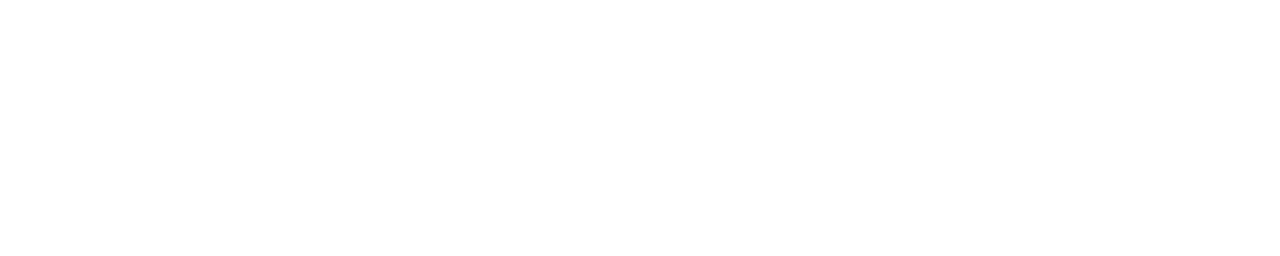
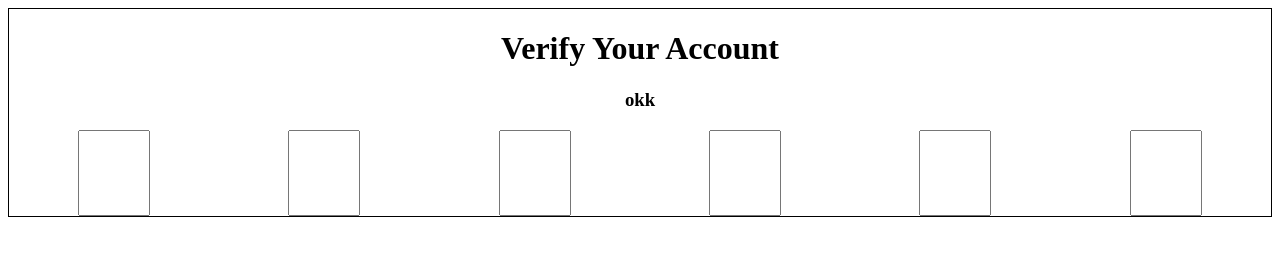
Before and after one commit to acciojob/OTP-pathania0001, a website: page main.html in a window 1280 px wide. Drawn offline with Linux system fonts and the light colour scheme.

Commit message:
created a submission

```diff
--- a/main.html
+++ b/main.html
@@ -8,6 +8,19 @@
 
 <body>
 	<!-- the entire body must be written by student -->
+
+	<div class="container">
+		<h1 id="verification_heading">Verify Your Account</h1>
+		<h3 id="verification_subtext">okk</h3>
+		<div class="code-container">
+			<div class="code"><input id="code-1" name="code-1" type="number"></div>
+			<div class="code"><input id="code-2" name="code-2" type="number"></div>
+			<div class="code"><input id="code-3" name="code-3" type="number"></div>
+			<div class="code"><input id="code-4" name="code-4" type="number"></div>
+			<div class="code"><input id="code-5" name="code-5" type="number"></div>
+			<div class="code"><input id="code-6" name="code-6" type="number"></div>
+		</div>
+	</div>
     <script type="text/javascript" src="./script.js">
 </script>
 
--- a/script.js
+++ b/script.js
@@ -1 +1,19 @@
 //your JS code here. If required.
+const inputs = document.querySelectorAll("input");
+//inputs[0].focus();
+inputs.forEach((input,index)=>{
+	input.addEventListener("input",(e)=>{
+		if(input.value.length===1){
+			index<inputs.length-1 ? inputs[index+1].focus()
+				: input.blur();
+		}
+	})
+
+	input.addEventListener("keydown",(e)=>{
+    if(e.key === "Backspace")
+	{
+		input.value="";
+		index>=1 ? inputs[index-1].focus():input.blur();
+	}
+	})
+})
--- a/styles.css
+++ b/styles.css
@@ -1 +1,20 @@
 /*  your css code here. If applicable */
+.container{
+   text-align:center;
+	border:1px solid
+}
+
+
+.code-container {
+	display:flex;
+	justify-content:space-around;
+	width:100%;
+}
+
+input{
+	font-size:4rem;
+	font-weight:100;
+	 width:4rem;
+	height:5rem;
+	border-color:black/5;
+}
```
